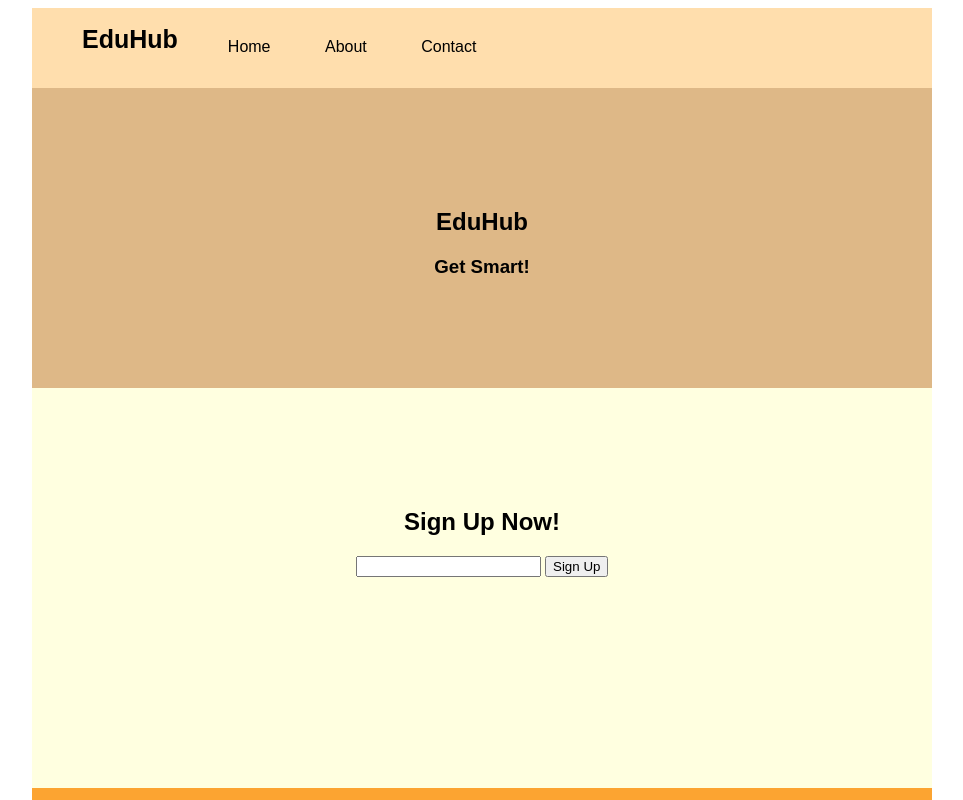
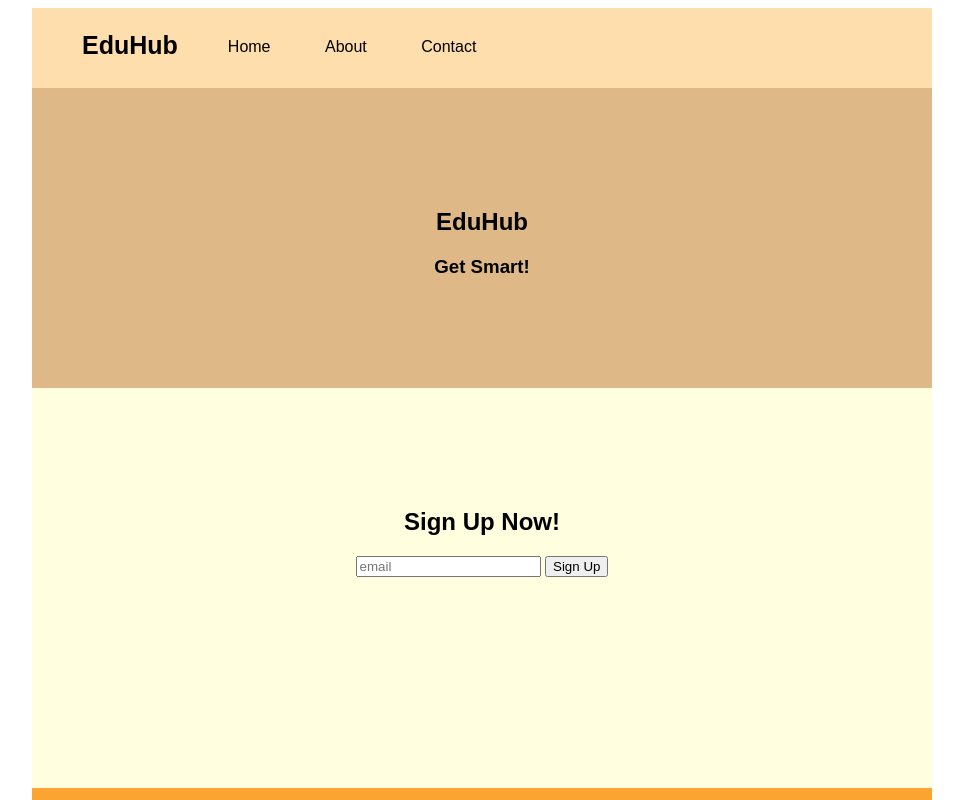
Before and after one commit to ris23/lorem_web, a plain HTML site: page edudemo.html in a window 1280 px wide. Shown: the top 800 px of the page, without its empty margins (158-1121 px from the left). Drawn offline with Linux system fonts and the light colour scheme.

Commit message:
update edu demo

```diff
--- a/edudemo.html
+++ b/edudemo.html
@@ -21,6 +21,7 @@
 
             h1#logo
             {
+                margin-top: 23px;
                 margin-left: 50px;
                 margin-right: 50px;
                 float: left;
@@ -127,7 +128,7 @@
             <div id="sectionForm">
                 <h2>Sign Up Now!</h2>
                 <div>
-                    <input type="text">
+                    <input type="text" placeholder="email">
                     <button>Sign Up</button>
                 </div>
             </div>
```
